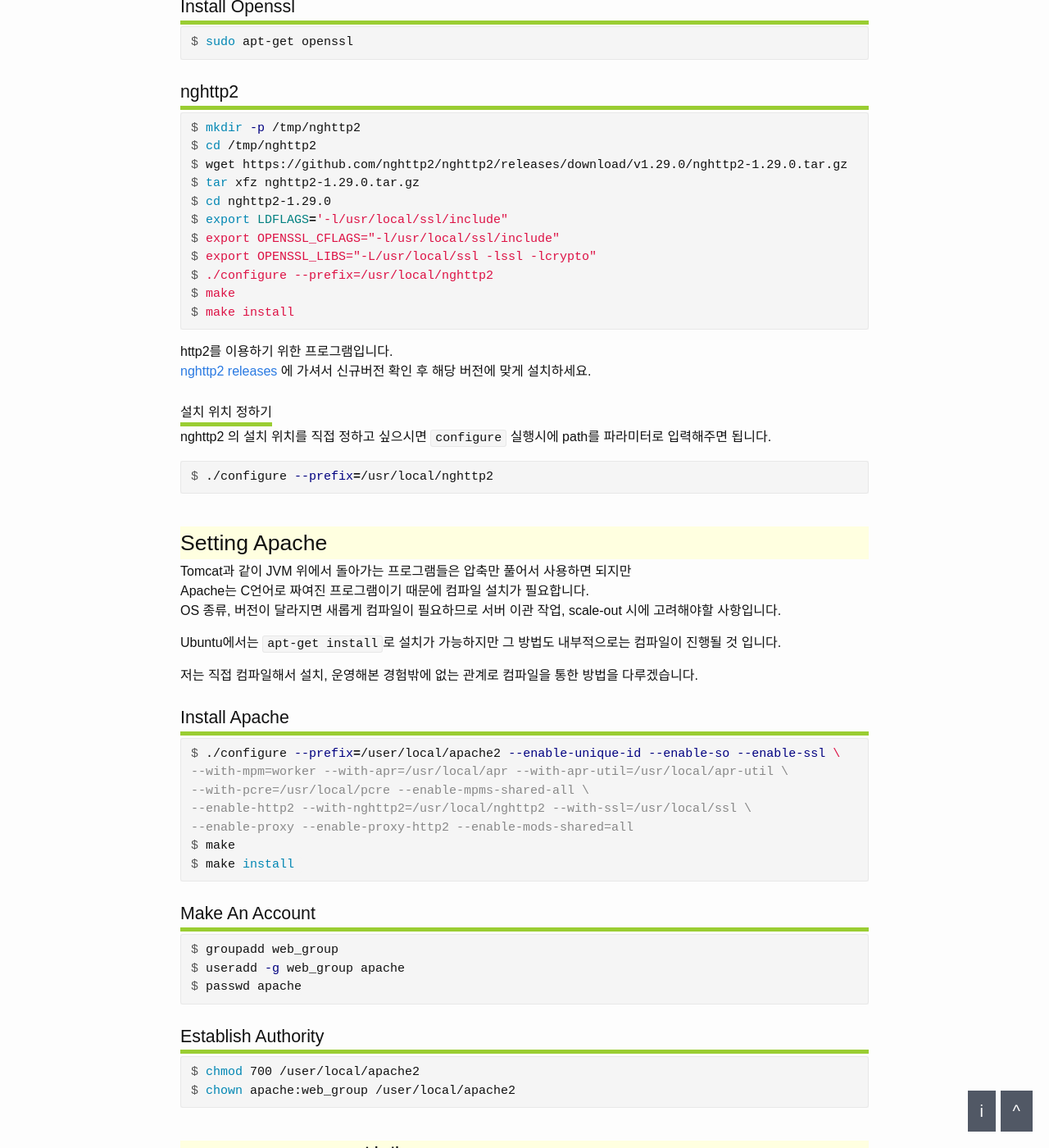
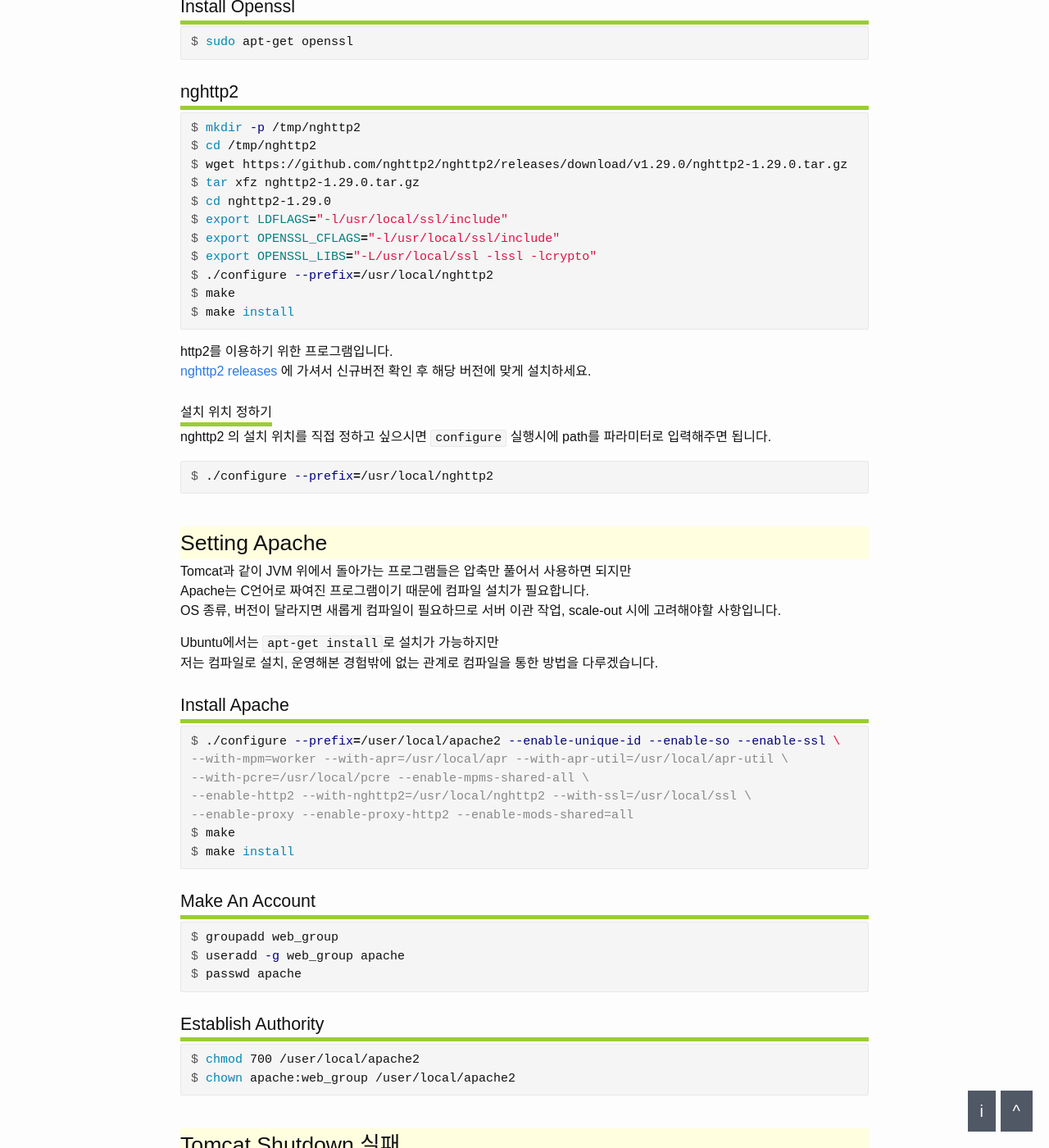
Before and after one commit to dveamer/dveamer.github.io, a Jekyll site: the page built from _posts/BackEnd/2018-01-25-InstallApache.md, in a window 1280 px wide and 1400 px high, scrolled down 1257 px. Shown: the whole window at 82% size. Built offline with Jekyll 4.4.1, drawn with Linux system fonts in a browser that asks for light colours; comment, search, counter and statistics services are not loaded.

Commit message:
add an article

````diff
--- a/_posts/BackEnd/2018-01-25-InstallApache.md
+++ b/_posts/BackEnd/2018-01-25-InstallApache.md
@@ -54,7 +54,7 @@
 $ wget https://github.com/nghttp2/nghttp2/releases/download/v1.29.0/nghttp2-1.29.0.tar.gz
 $ tar xfz nghttp2-1.29.0.tar.gz
 $ cd nghttp2-1.29.0
-$ export LDFLAGS='-l/usr/local/ssl/include"
+$ export LDFLAGS="-l/usr/local/ssl/include"
 $ export OPENSSL_CFLAGS="-l/usr/local/ssl/include"
 $ export OPENSSL_LIBS="-L/usr/local/ssl -lssl -lcrypto"
 $ ./configure --prefix=/usr/local/nghttp2
@@ -79,9 +79,8 @@
 Apache는 C언어로 짜여진 프로그램이기 때문에 컴파일 설치가 필요합니다.
 OS 종류, 버전이 달라지면 새롭게 컴파일이 필요하므로 서버 이관 작업, scale-out 시에 고려해야할 사항입니다.
 
-Ubuntu에서는  ```apt-get install```로 설치가 가능하지만 그 방법도 내부적으로는 컴파일이 진행될 것 입니다.
-
-저는 직접 컴파일해서 설치, 운영해본 경험밖에 없는 관계로 컴파일을 통한 방법을 다루겠습니다.
+Ubuntu에서는  ```apt-get install```로 설치가 가능하지만
+저는 컴파일로 설치, 운영해본 경험밖에 없는 관계로 컴파일을 통한 방법을 다루겠습니다.
 
 
 ## Install Apache
````
